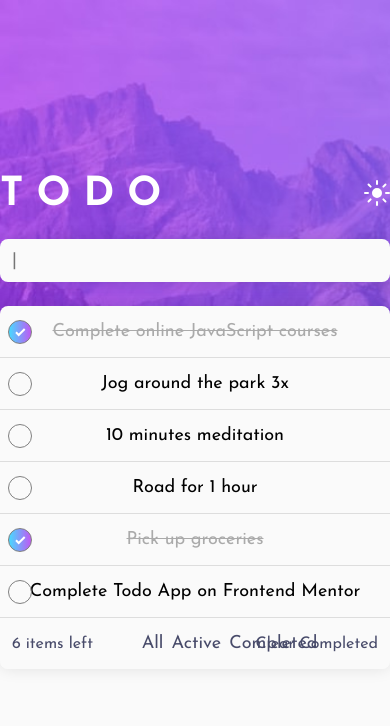
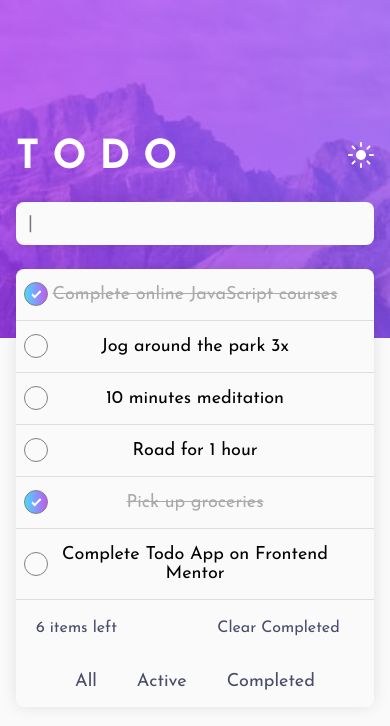
Before and after one commit to TallysonFreitas/Lista-De-Afazeres, a React (Create React App) app: page / in a window 390 px wide. Shown: the top 726 px of the page. Built offline with nearby package versions, Linux system fonts and the light colour scheme.

Commit message:
Site Responsivo para cell

```diff
--- a/src/containers/Lista/style.ts
+++ b/src/containers/Lista/style.ts
@@ -14,11 +14,20 @@ export const SRodapeLista = styled.div`
   align-items: center;
   justify-content: space-between;
   background-color: ${(props) => props.theme.Elements};
+  @media (max-width: 648px) {
+    display: grid;
+    grid-template-columns: 1fr 1fr;
+    grid-template-areas:
+    "text clear"
+    "filter filter"
 `
 
 export const STextFooter = styled.p`
   color: ${(props) => props.theme.gray};
   font-size: 16px;
+  @media (max-width: 648px) {
+    padding: 8px;
+  }
 `
 
 export const SClearButton = styled.button`
@@ -30,12 +39,24 @@ export const SClearButton = styled.button`
   &:hover {
     color: ${(props) => props.theme.text};
   }
+  @media (max-width: 648px) {
+    padding: 8px;
+  }
 `
 export const SContainerFilter = styled.div`
   max-width: 20%;
   width: 100%;
   display: flex;
   justify-content: space-between;
+  @media (max-width: 648px) {
+    max-width: 100%;
+    order: 2;
+    margin: 0 auto;
+    grid-area: filter;
+    justify-content: center;
+    gap: 32px;
+    margin-top: 24px;
+  }
 `
 
 export const SFilterItem = styled.button`
--- a/src/style.ts
+++ b/src/style.ts
@@ -1,6 +1,8 @@
 import styled, { createGlobalStyle } from 'styled-components'
 import imgDark from './images/bg-desktop-dark.jpg'
 import imgLight from './images/bg-desktop-light.jpg'
+import imgDarkCell from './images/bg-mobile-dark.jpg'
+import imgLightCell from './images/bg-mobile-light.jpg'
 
 type ThemeType = {
   tema: boolean
@@ -31,18 +33,30 @@ body{
     left:0;
     z-index:-1;
   }
+  @media(max-width:648px){
+    background-image:${(props) =>
+      props.tema == true ? `url(${imgDarkCell})` : `url(${imgLightCell})`};
+    background-size:cover;
+    background-repeat:no-repeat;
+    position:absolute;
+    top:0;
+    left:0;
+    z-index:-1;
+  }
 }
 `
 
 export const ContainerPrincipal = styled.div`
-  max-width: 640px;
+  max-width: 648px;
   width: 100%;
   margin: 0 auto;
   display: flex;
   flex-direction: column;
   justify-content: center;
   height: 100vh;
-  @media (max-width: 375px) {
-    width: 100%;
+  @media (max-width: 648px) {
+    padding: 16px;
+    align-items: center;
+    width: 100vw;
   }
 `
```
